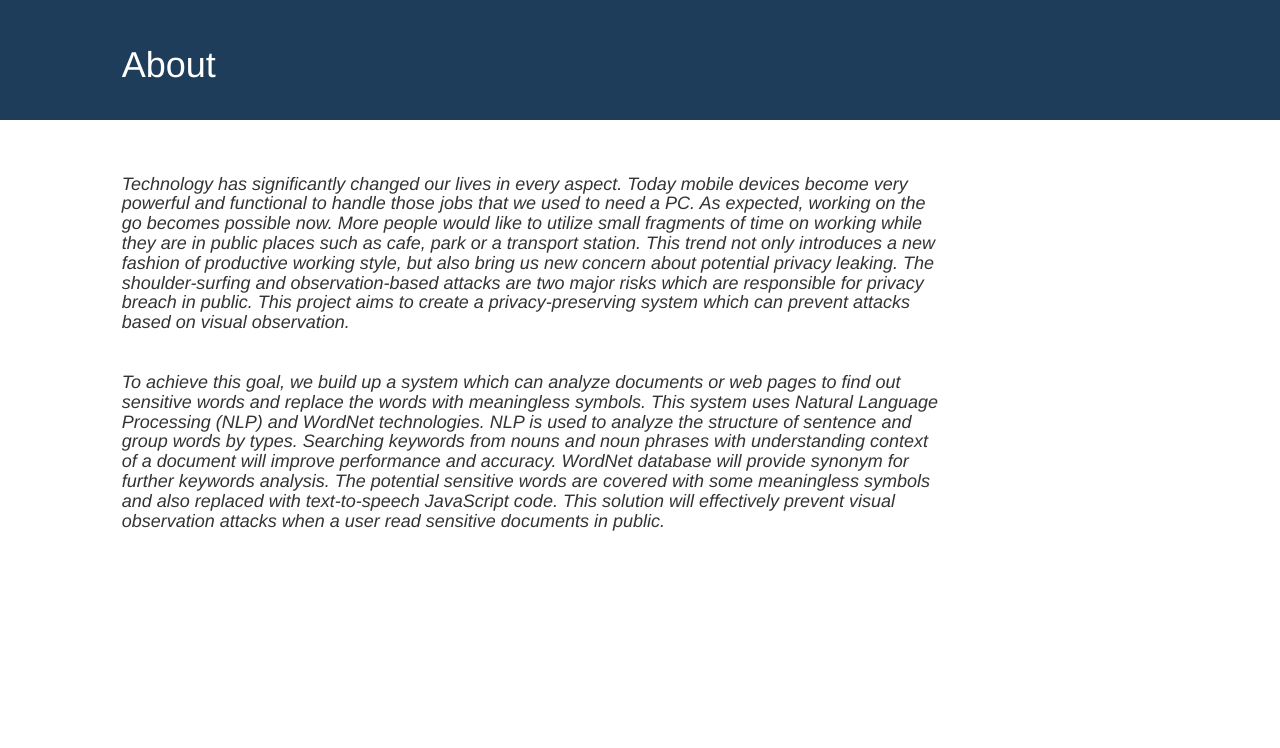
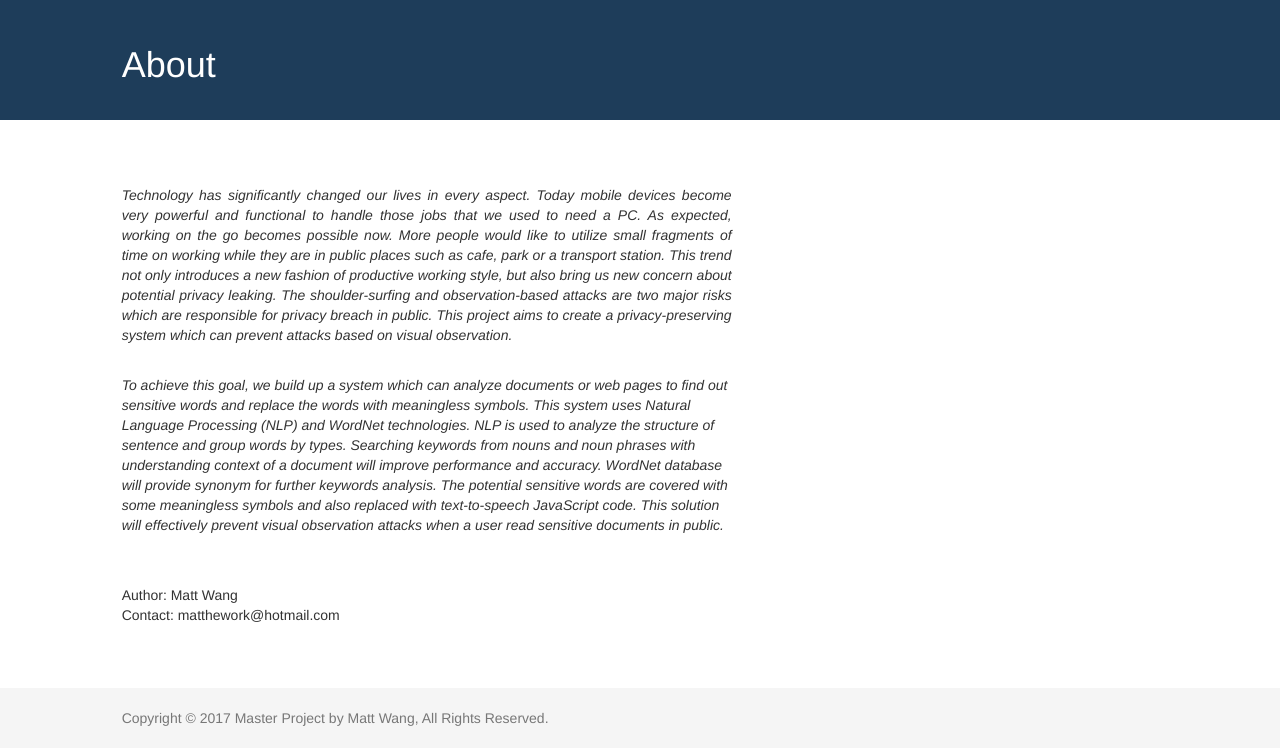
Before and after one commit to matthework/privacy_django, a Django app: page /about/ in a window 1280 px wide. Shown: the part 52-800 px from the top of the page. Run offline with Django 3.2, Linux system fonts and the light colour scheme; some libraries are stand-ins or nearby versions.

Commit message:
add footer

```diff
--- /dev/null
+++ b/privacy/static/about.css
@@ -0,0 +1,3 @@
+p {
+  text-align: justify;
+}
--- a/privacy/static/css/main.css
+++ /dev/null
@@ -1,3 +0,0 @@
-h1 a {
-    color: #FCA205;
-}
--- a/privacy/static/css/style.css
+++ b/privacy/static/css/style.css
@@ -46,6 +46,7 @@ th , td  {
   }
 }
 
+
 /* List */
 .docs-header{
   width: 100%;
@@ -82,3 +83,20 @@ th , td  {
   padding-top: 20px;
   padding-bottom: 20px;
 }
+
+.footer {
+  position: absolute;
+  bottom: 0;
+  width: 100%;
+  /* Set the fixed height of the footer here */
+  height: 60px;
+  background-color: #f5f5f5;
+}
+.container .text-muted {
+  margin: 20px 0;
+}
+
+.footer > .container {
+  padding-right: 15px;
+  padding-left: 15px;
+}
--- a/privacy/templates/privacy/about.html
+++ b/privacy/templates/privacy/about.html
@@ -1,5 +1,8 @@
 {% extends 'privacy/base.html' %}
 {% block content %}
+
+{% load staticfiles %}
+<link rel="stylesheet" href="{% static 'css/about.css' %}">
 
 <!-- Header -->
 <div class="docs-header">
@@ -7,12 +10,16 @@
 </div>
 
 <!-- Content -->
-<div class="col-md-8 col-md-offset-1">
+<div class="col-md-6 col-md-offset-1">
 <br>
-<h4><i>Technology has significantly changed our lives in every aspect. Today mobile devices become very powerful and functional to handle those jobs that we used to need a PC. As expected, working on the go becomes possible now. More people would like to utilize small fragments of time on working while they are in public places such as cafe, park or a transport station. This trend not only introduces a new fashion of productive working style, but also bring us new concern about potential privacy leaking. The shoulder-surfing and observation-based attacks are two major risks which are responsible for privacy breach in public. This project aims to create a privacy-preserving system which can prevent attacks based on visual observation. </i></h4><br>
+<br>
+<p class="text-justify"><i>Technology has significantly changed our lives in every aspect. Today mobile devices become very powerful and functional to handle those jobs that we used to need a PC. As expected, working on the go becomes possible now. More people would like to utilize small fragments of time on working while they are in public places such as cafe, park or a transport station. This trend not only introduces a new fashion of productive working style, but also bring us new concern about potential privacy leaking. The shoulder-surfing and observation-based attacks are two major risks which are responsible for privacy breach in public. This project aims to create a privacy-preserving system which can prevent attacks based on visual observation. </i></p><br>
 
-<h4><i>To achieve this goal, we build up a system which can analyze documents or web pages to find out sensitive words and replace the words with meaningless symbols. This system uses Natural Language Processing (NLP) and WordNet technologies. NLP is used to analyze the structure of sentence and group words by types. Searching keywords from nouns and noun phrases with understanding context of a document will improve performance and accuracy. WordNet database will provide synonym for further keywords analysis. The potential sensitive words are covered with some meaningless symbols and also replaced with text-to-speech JavaScript code. This solution will effectively prevent visual observation attacks when a user read sensitive documents in public.</i></h4>
+<p><i>To achieve this goal, we build up a system which can analyze documents or web pages to find out sensitive words and replace the words with meaningless symbols. This system uses Natural Language Processing (NLP) and WordNet technologies. NLP is used to analyze the structure of sentence and group words by types. Searching keywords from nouns and noun phrases with understanding context of a document will improve performance and accuracy. WordNet database will provide synonym for further keywords analysis. The potential sensitive words are covered with some meaningless symbols and also replaced with text-to-speech JavaScript code. This solution will effectively prevent visual observation attacks when a user read sensitive documents in public.</i></p>
+<br>
+<br>
+<text>Author: Matt Wang</text><br>
+<text>Contact: matthework@hotmail.com</text>
 </div>
 
-
 {% endblock %}
--- a/privacy/templates/privacy/base.html
+++ b/privacy/templates/privacy/base.html
@@ -40,5 +40,12 @@
             {% block content %}
              {% endblock %}
         </div>
+
+        <footer class="footer navbar-fixed-bottom">
+          <div class="container col-md-10 col-md-offset-1">
+            <p class="text-muted">Copyright © 2017 Master Project by Matt Wang, All Rights Reserved.</p>
+          </div>
+        </footer>
+
     </body>
 </html>
```
Also changed, not shown: privacy/templates/privacy/main.html (+5 -4 lines).
